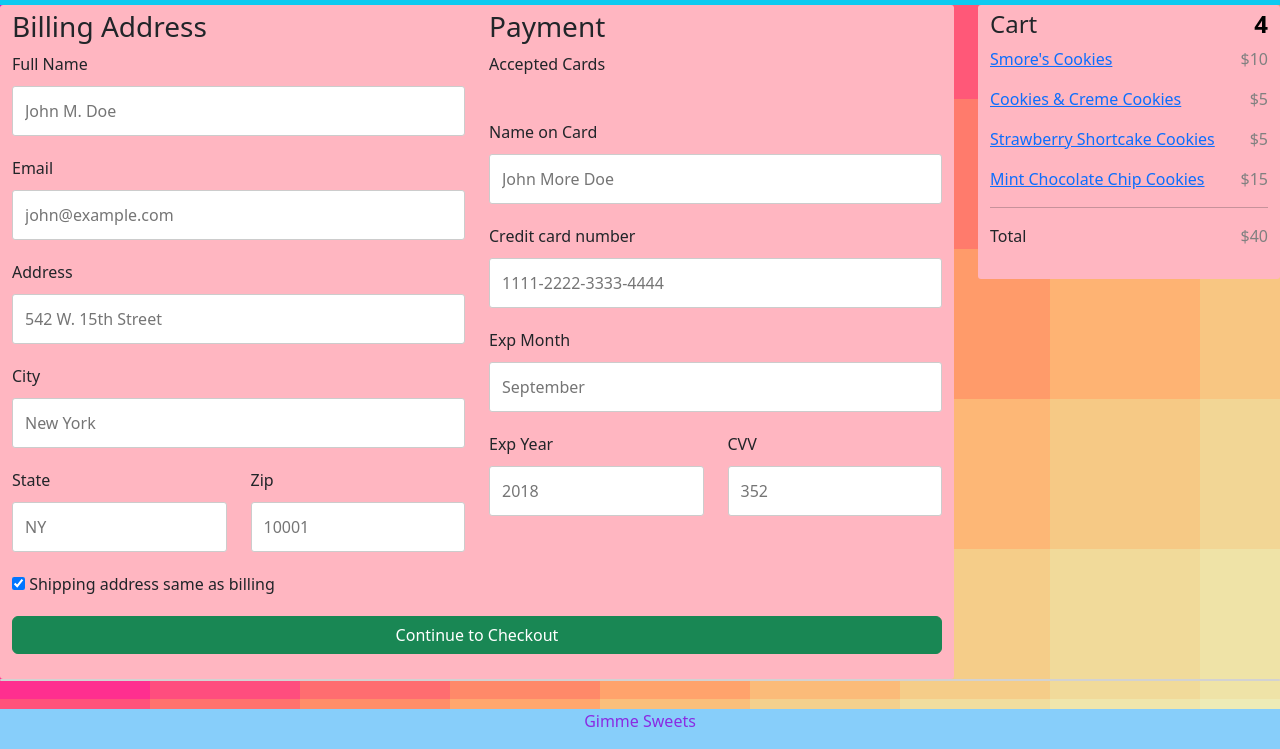
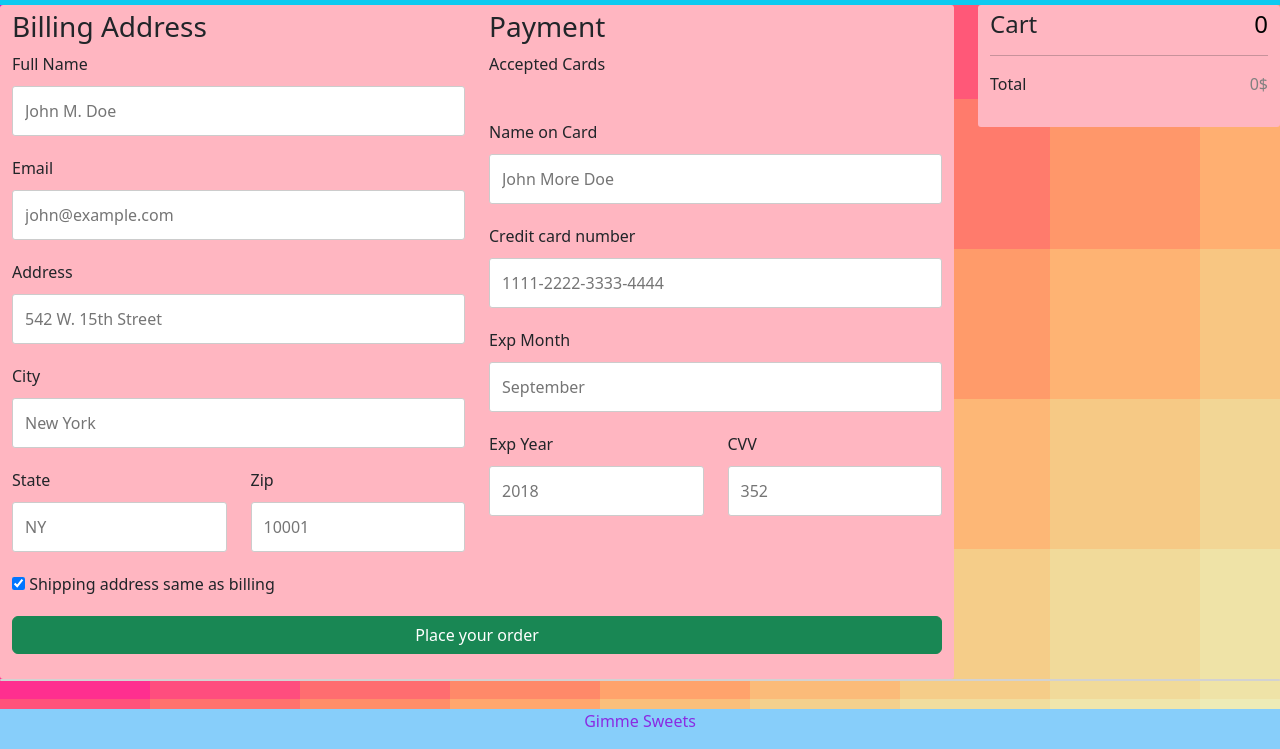
Before and after one commit to YearUp2023Fall-QuantumQoders/Capstone2.0, a plain HTML site: page checkout.html in a window 1280 px wide. Shown: the part 51-800 px from the top of the page. Drawn offline with nearby package versions, Linux system fonts and the light colour scheme.

Commit message:
added functionality to cart

```diff
--- a/checkout.html
+++ b/checkout.html
@@ -101,25 +101,23 @@
             <input type="checkbox" checked="checked" name="sameadr"> Shipping address same as billing
           </label>
           <!-- <input type="button" class="btn btn-success">Continue to checkout -->
-          <button type="button" class="btn btn-success">Continue to Checkout</button>
+          <button type="button" class="btn btn-success">Place your order</button>
         </form>
       </div>
     </div>
 
     <div class="col-25">
-      <div class="container">
+      <div class="container" id="cart">
         <h4>Cart
           <span class="price" style="color:black">
             <i class="fa fa-shopping-cart"></i>
-            <b>4</b>
+            <div id="cartItemCount"></div>
           </span>
         </h4>
-        <p><a href="products.html">Smore's Cookies </a> <span class="price">$10</span></p>
-        <p><a href="products.html">Cookies & Creme Cookies</a> <span class="price">$5</span></p>
-        <p><a href="products.html">Strawberry Shortcake Cookies</a> <span class="price">$5</span></p>
-        <p><a href="products.html">Mint Chocolate Chip Cookies</a> <span class="price">$15</span></p>
+
+        <div id="cartItems"></div>
         <hr>
-        <p>Total <span class="price" >$40</span></p>
+        <p>Total <span class="price" id="finalCost"></span></p>
       </div>
     </div>
   </div>
@@ -146,5 +144,6 @@
 
 </footer>
 <script src="https://cdn.jsdelivr.net/npm/bootstrap@5.3.2/dist/js/bootstrap.bundle.min.js" integrity="sha384-C6RzsynM9kWDrMNeT87bh95OGNyZPhcTNXj1NW7RuBCsyN/o0jlpcV8Qyq46cDfL" crossorigin="anonymous"></script>
+<script src="scripts/checkout.js"></script>
 </body>
 </html>
--- /dev/null
+++ b/scripts/checkout.js
@@ -0,0 +1,29 @@
+"use strict"
+
+window.onload = () =>{
+    displayCartItems();
+}
+
+const displayCartItems = () =>{
+
+    let cartItems = JSON.parse(sessionStorage.getItem('cart')) || [];
+    let cartItemCount = document.getElementById("cartItemCount");
+    let cartItemsContainer = document.getElementById('cartItems');
+    let finalCost = document.getElementById("finalCost");
+    let total = 0;
+    cartItemsContainer.innerHTML = '';
+    cartItemCount.innerText = cartItems.length
+
+
+        cartItems.forEach(item => {
+
+            let itemElement = document.createElement('p');
+            let priceInteger = parseInt(item.item.slice(1));
+            let costItem = priceInteger * item.amount;
+            total += costItem;
+            itemElement.innerHTML = `<a href="products.html">${item.title}</a><span> x ${item.amount}</span> <span class="price">${costItem}$</span>`;
+            cartItemsContainer.appendChild(itemElement);
+        });
+
+        finalCost.innerText = total + "$";
+}
```
